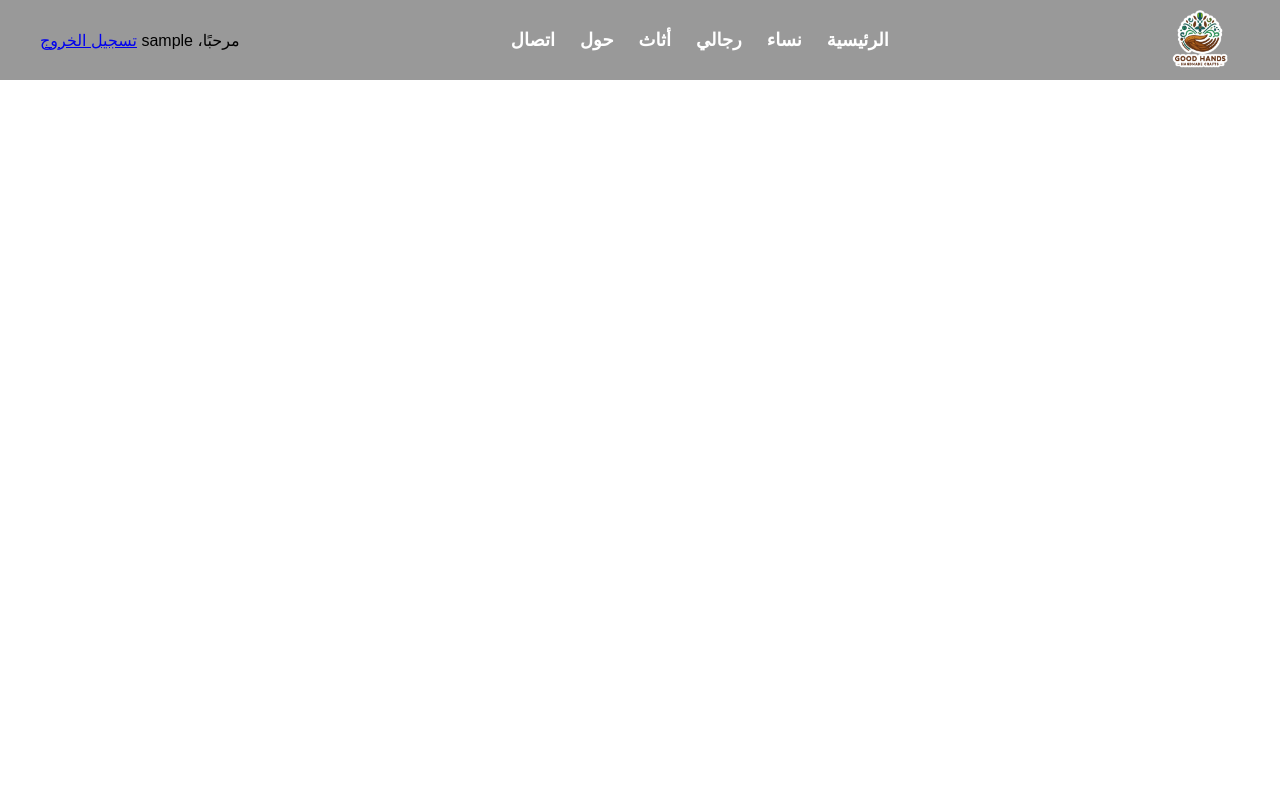
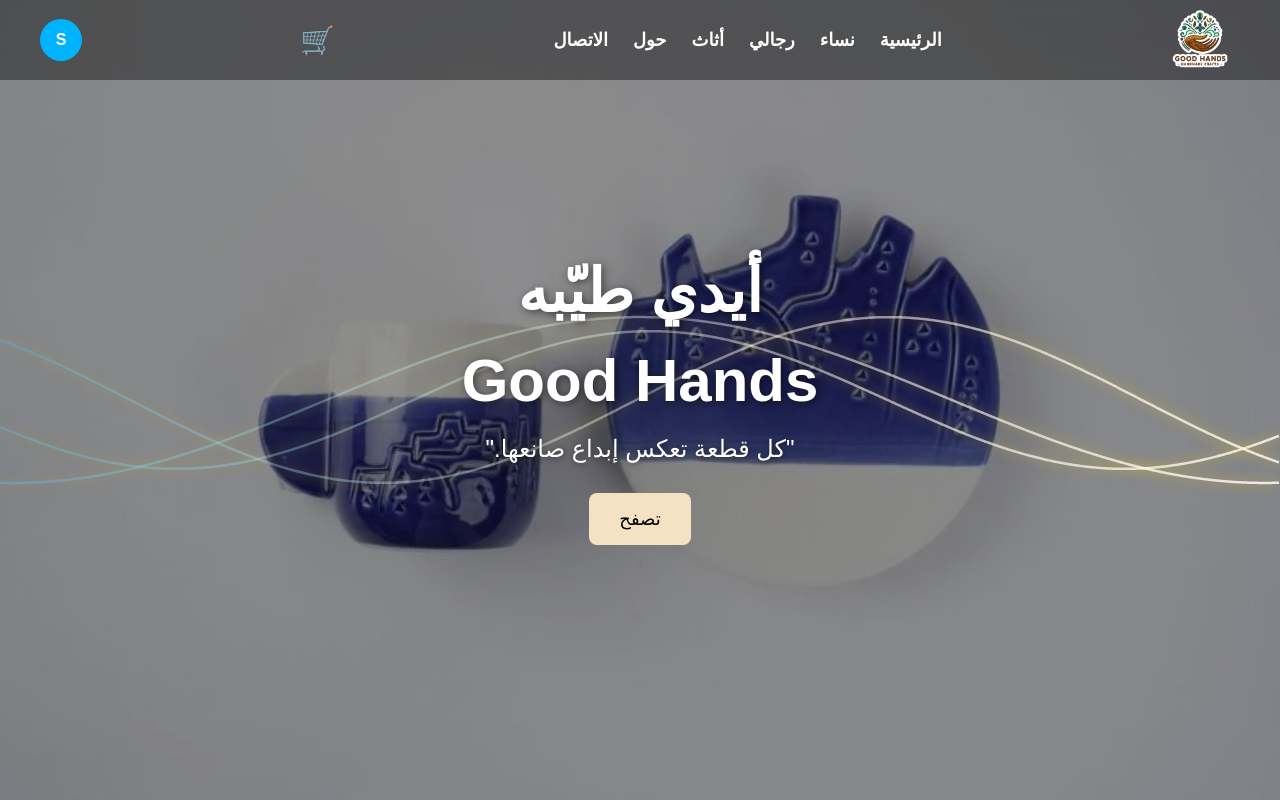
Before and after one commit to marinadw452/goodhands-project, a PHP site: page /index.php in a window 1280 px wide. Run offline with PHP 8.4, Linux system fonts and the light colour scheme; the visitor is signed in with stand-in values (Sample User, id 1).

Commit message:
Update index.php

```diff
--- a/index.php
+++ b/index.php
@@ -6,29 +6,53 @@ session_start();
 <head>
   <meta charset="UTF-8">
   <meta name="viewport" content="width=device-width, initial-scale=1.0">
-  <title>أيدي طيبة</title>
+  <title>Good Hands</title>
   <link rel="stylesheet" href="style.css">
 </head>
 <body>
+
 <nav class="navbar">
   <img src="images/LOGO.png" class="logo" alt="Logo">
   <ul class="nav-links">
-    <li><a href="#">الرئيسية</a></li>
-    <li><a href="#">نساء</a></li>
-    <li><a href="#">رجالي</a></li>
-    <li><a href="#">أثاث</a></li>
-    <li><a href="#">حول</a></li>
-    <li><a href="#">اتصال</a></li>
+    <li><a href="#" class="fade-link">الرئيسية</a></li>
+    <li><a href="#" class="fade-link">نساء</a></li>
+    <li><a href="#" class="fade-link">رجالي</a></li>
+    <li><a href="#" class="fade-link">أثاث</a></li>
+    <li><a href="#" class="fade-link">حول</a></li>
+    <li><a href="#" class="fade-link">الاتصال</a></li>
   </ul>
+  <div class="cart-icon">🛒</div>
 
   <div id="auth-section">
-    <?php if (isset($_SESSION['username'])): ?>
-      <span>مرحبًا، <?php echo htmlspecialchars($_SESSION['username']); ?></span>
-      <a href="logout.php">تسجيل الخروج</a>
+    <?php if(isset($_SESSION['username'])): ?>
+      <div class="user-icon"><?php echo strtoupper($_SESSION['username'][0]); ?></div>
+      <ul class="user-menu">
+        <li><?php echo $_SESSION['username']; ?></li>
+        <li><a href="logout.php">تسجيل الخروج</a></li>
+      </ul>
     <?php else: ?>
-      <a href="login.php"><button>تسجيل الدخول</button></a>
+      <a href="login.php"><button id="login-btn">تسجيل الدخول</button></a>
     <?php endif; ?>
   </div>
 </nav>
+
+<section class="hero">
+  <div class="slider">
+    <img src="images/4.png" class="slide active" alt="صورة 1">
+    <img src="images/123.png" class="slide" alt="صورة 2">
+    <img src="images/11.png" class="slide" alt="صورة 3">
+    <img src="images/14.png" class="slide" alt="صورة 4">
+  </div>
+  <div class="overlay"></div>
+  <div class="hero-content">
+    <h1>أيدي طيّبه</h1>
+    <h1>Good Hands</h1>
+    <p>"كل قطعة تعكس إبداع صانعها."</p>
+    <button class="btn">تصفح</button>
+  </div>
+</section>
+
+<script src="script.js"></script>
+<script src="golden-air.js"></script>
 </body>
 </html>
```
